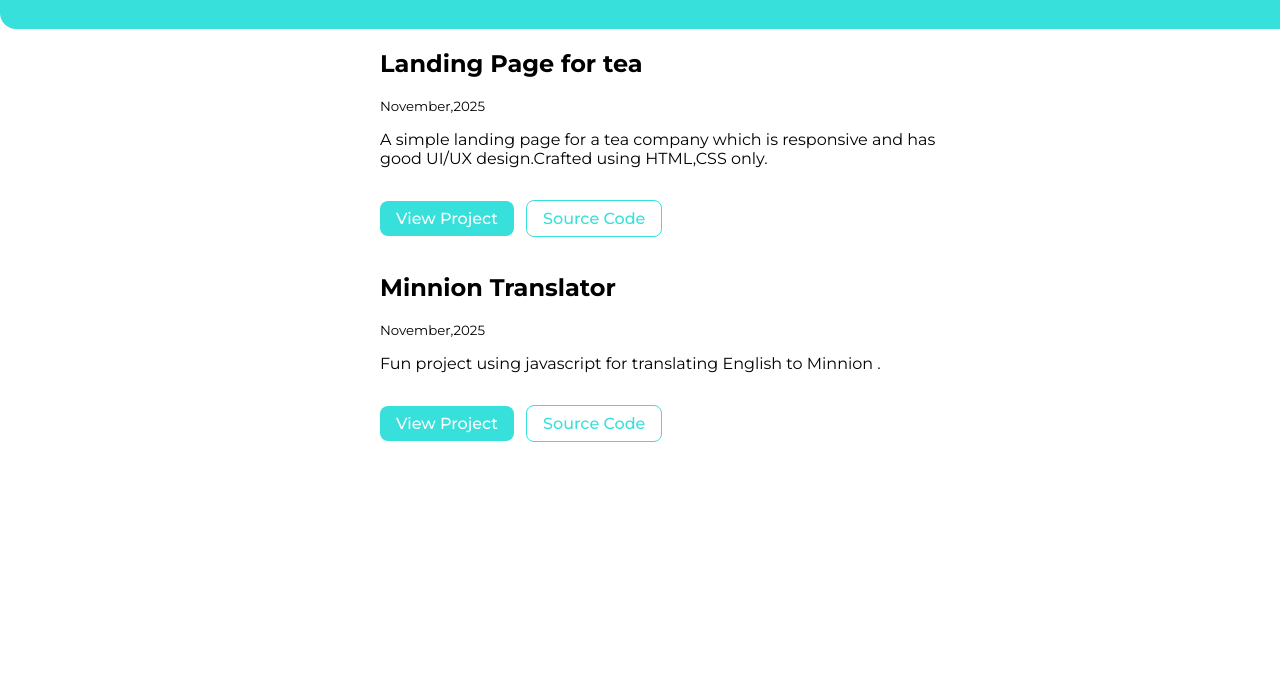
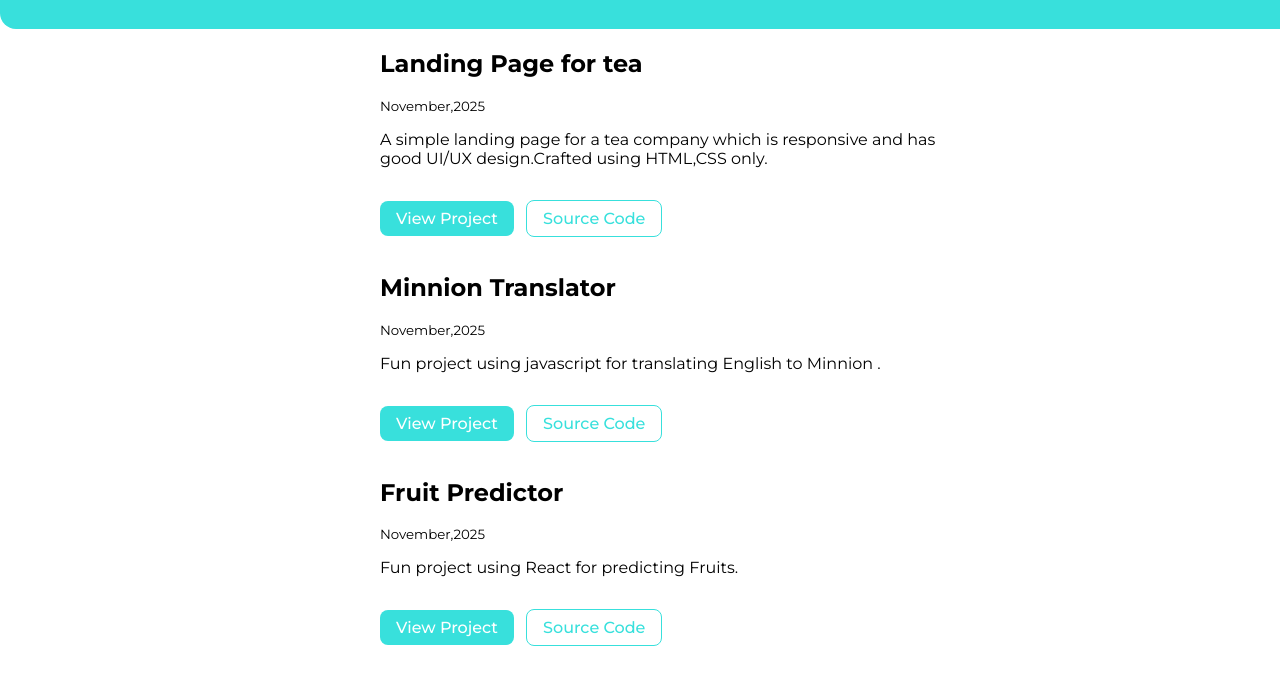
Before and after one commit to VAIBHAV4048/vaibhav-portfolio, a plain HTML site: page Projects.html in a window 1280 px wide. Shown: the part 89-774 px from the top of the page. Drawn offline with Linux system fonts and the light colour scheme.

Commit message:
feat:added new projects

```diff
--- a/Projects.html
+++ b/Projects.html
@@ -34,6 +34,15 @@
           <a class="link secondary-link" href="/">Source Code</a>
     </ul>
     </div>
+          <div class="container-center">
+            <ul class="list">
+        <h2>Fruit Predictor</h2>
+        <small>November,2025</small>
+        <p>Fun project using React for predicting Fruits.</p>
+        <a class="link primary-link" href="https://gwvhgv.csb.app/">View Project</a>
+          <a class="link secondary-link" href="/">Source Code</a>
+    </ul>
+    </div>
 </div>
 </body>
 </html>
```
